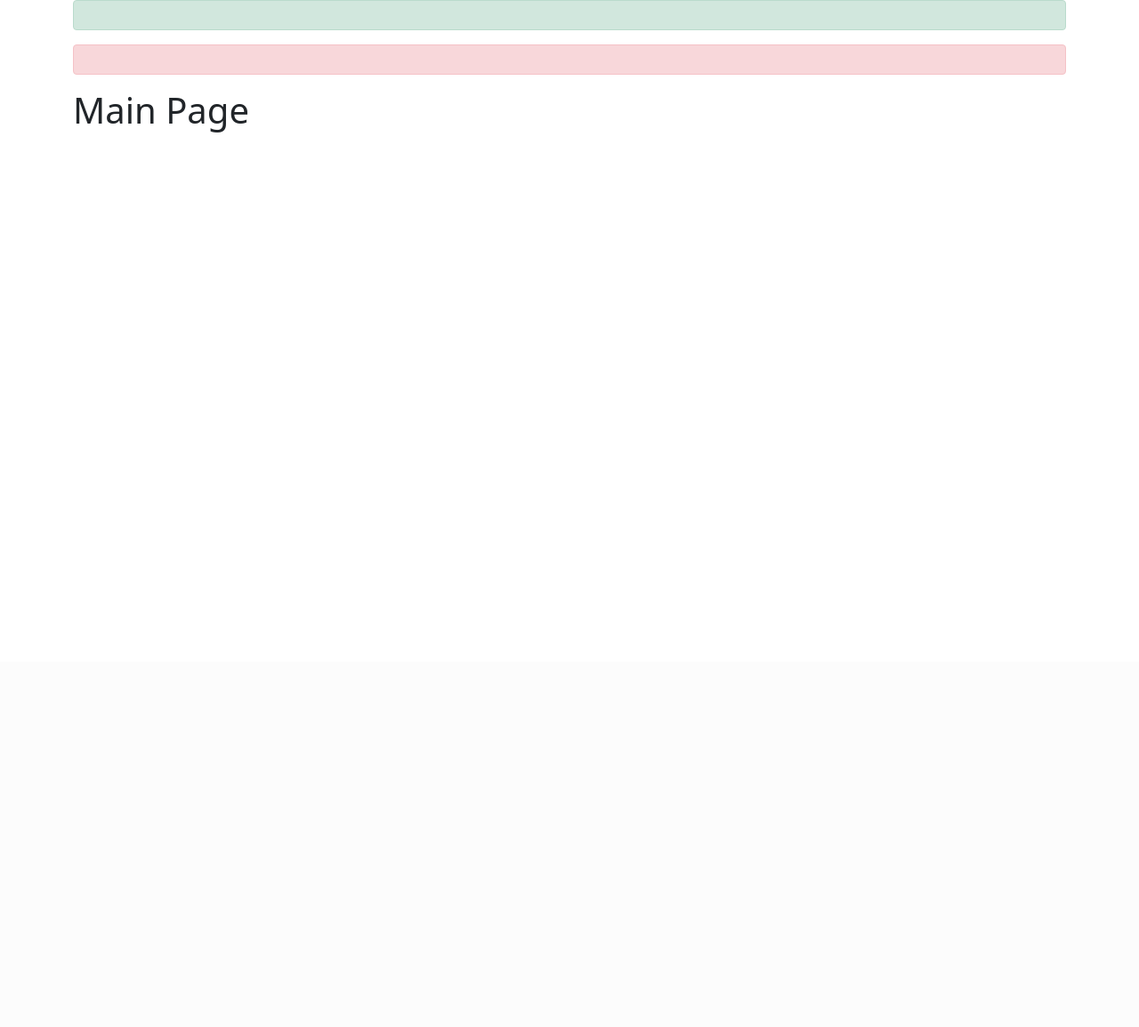
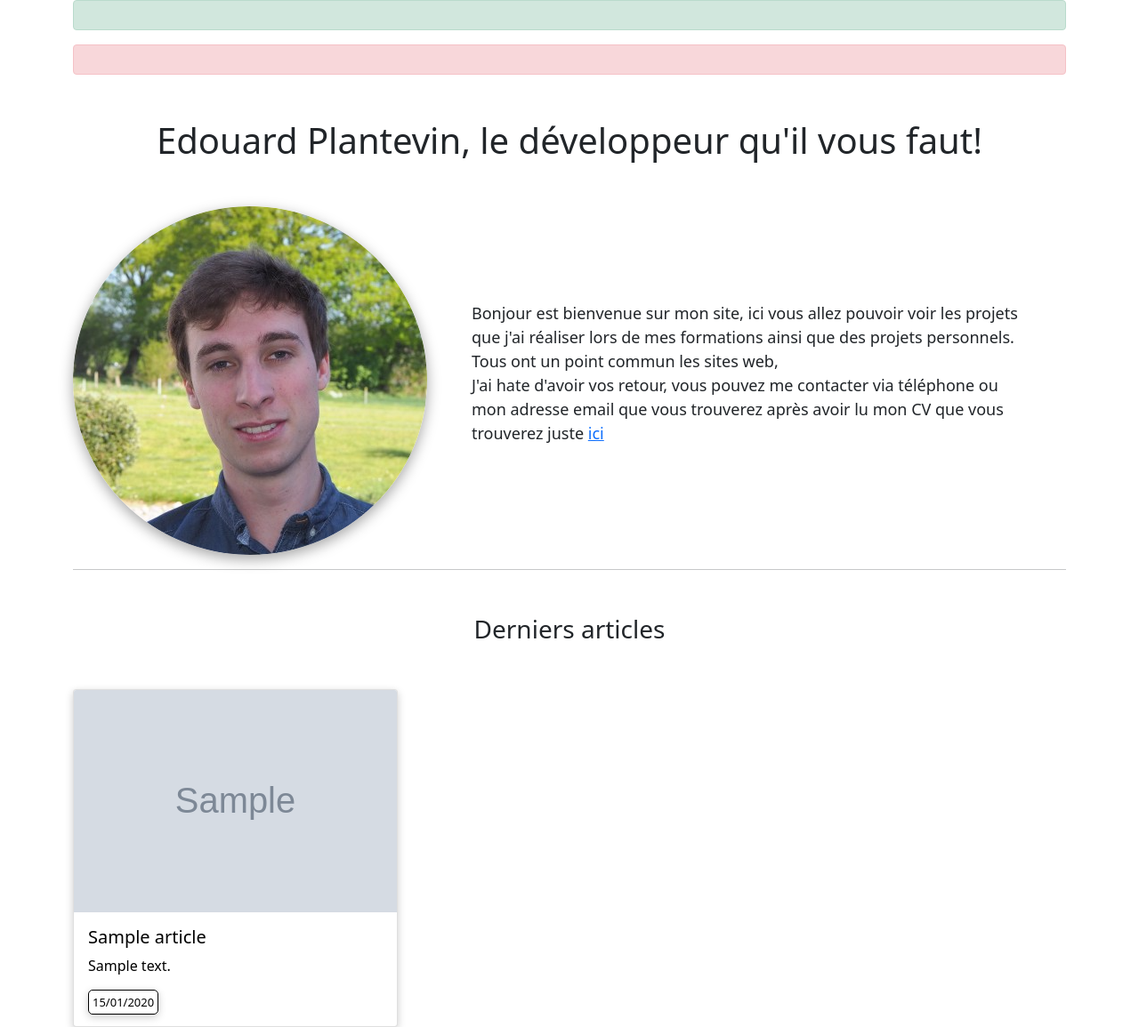
Before and after one commit to EdouardPlantevin/Blog, a PHP site: the page made by Views/main/index.php in a window 1280 px wide. Shown: the part 56-1211 px from the top of the page at 89% size. Before the commit the page ends 205 px from the top, so only its background shows below. Run offline with PHP 8.4, Linux system fonts and the light colour scheme; the template is opened without the code that fills it: most values are stand-ins (such as "Sample title", 1, 10 or a date in 2020); grey boxes marked "Sample" are stand-in pictures; data that the repository does not hold is empty; some libraries are stand-ins or nearby versions.

Commit message:
view homepage

```diff
--- a/Views/main/index.php
+++ b/Views/main/index.php
@@ -1 +1,35 @@
-<h1>Main Page</h1>
+<section>
+
+  <h1 class="main-title">Edouard Plantevin, le développeur qu'il vous faut!</h1>
+
+  <div class="container-info">
+    <img src="/BDDPHP/public/assets/images/edouard-round.png" class="avatar" alt="edouard plantevin">
+    <p class="info">
+      Bonjour est bienvenue sur mon site, ici vous allez pouvoir voir les projets que j'ai réaliser
+      lors de mes formations ainsi que des projets personnels. Tous ont un point commun les sites web,<br>
+      J'ai hate d'avoir vos retour, vous pouvez me contacter via téléphone ou mon adresse email que vous trouverez après avoir lu mon CV que vous trouverez juste <a href="/BDDPHP/public/assets/pdf/cv.pdf" target="_blank">ici</a>
+    </p>
+  </div>
+
+</section>
+<hr>
+
+<section id="blog">
+
+    <h3 class="main-title">Derniers articles</h3>
+    <div class="grid-articles">
+        <?php foreach ($articles as $article): ?>
+          <a href="/Blog/public/articles/detail/<?= htmlspecialchars($article->id) ?>" class="link-article">
+              <div class="card">
+                  <img src="/Blog/public/assets/images/<?= htmlspecialchars($article->image) ?>" class="card-img-top" alt="<?= htmlspecialchars($article->title) ?>">
+                  <div class="card-body">
+                      <h5 class="card-title"><?= htmlspecialchars($article->title) ?></h5>
+                      <p class="card-text"><?= htmlspecialchars($article->short_description) ?></p>
+                      <span class="date-card"><?= date_format(new DateTime(htmlspecialchars($article->updated_at)), 'd/m/Y') ?></span>
+                  </div>
+              </div>
+          </a>
+        <?php endforeach; ?>
+    </div>
+
+</section>
```
Also changed, not shown: Controllers/MainController.php (+14 -4 lines).
